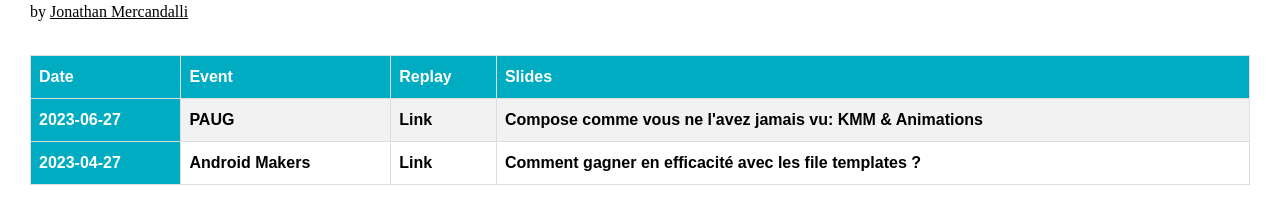
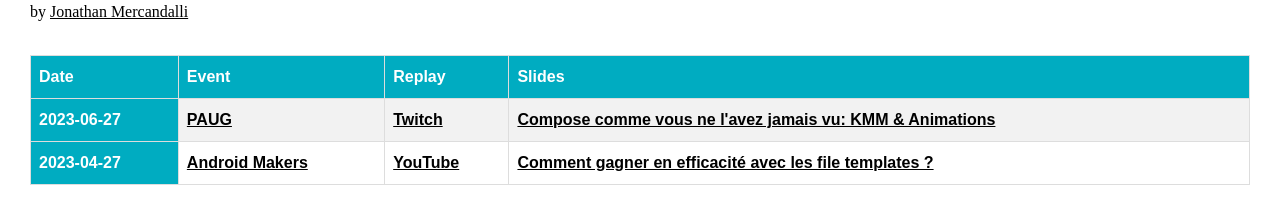
Before and after one commit to Mercandj/presentation, a plain HTML site: page index.html in a window 1280 px wide. Shown: the part 70-294 px from the top of the page. Drawn offline with Linux system fonts and the light colour scheme.

Commit message:
[Presentation] Make it explicit cell are clickable

```diff
--- a/index.html
+++ b/index.html
@@ -35,7 +35,6 @@ h1 {
 }
 
 #presentations td, #presentations a {
-    text-decoration: none;
     color: black;
 }
 
@@ -67,14 +66,14 @@ h1 {
     </tr>
     <tr>
         <th>2023-06-27</th>
-        <td><a href="https://mercandj.github.io/presentation-2023-06-27/"><div style="height:100%;width:100%">PAUG</div></a></td>
-        <td><a href="https://www.twitch.tv/videos/1857224947?t=26m32s"><div style="height:100%;width:100%">Link</div></a></td>
+        <td><a href="https://www.meetup.com/fr-FR/android-paris/events/294179873/"><div style="height:100%;width:100%">PAUG</div></a></td>
+        <td><a href="https://www.twitch.tv/videos/1857224947?t=26m32s"><div style="height:100%;width:100%">Twitch</div></a></td>
         <td><a href="https://mercandj.github.io/presentation-2023-06-27/"><div style="height:100%;width:100%">Compose comme vous ne l'avez jamais vu: KMM & Animations</div></a></td>
     </tr>
     <tr>
         <th>2023-04-27</th>
-        <td><a href="https://mercandj.github.io/android-makers-2023-file-templates/"><div style="height:100%;width:100%">Android Makers</div></a></td>
-        <td><a href="https://www.youtube.com/watch?v=f3ZfpxTCTRA"><div style="height:100%;width:100%">Link</div></a></td>
+        <td><a href="https://androidmakers.droidcon.com/"><div style="height:100%;width:100%">Android Makers</div></a></td>
+        <td><a href="https://www.youtube.com/watch?v=f3ZfpxTCTRA"><div style="height:100%;width:100%">YouTube</div></a></td>
         <td><a href="https://mercandj.github.io/android-makers-2023-file-templates/"><div style="height:100%;width:100%">Comment gagner en efficacité avec les file templates ?</div></a></td>
     </tr>
 </table>
```
